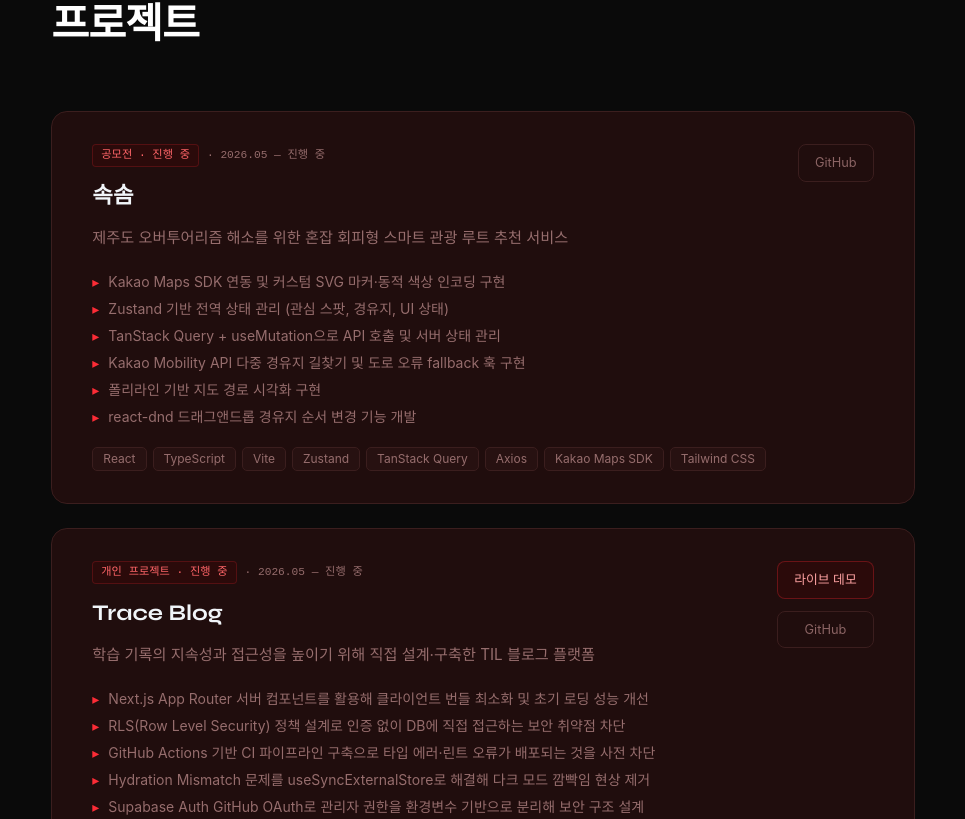
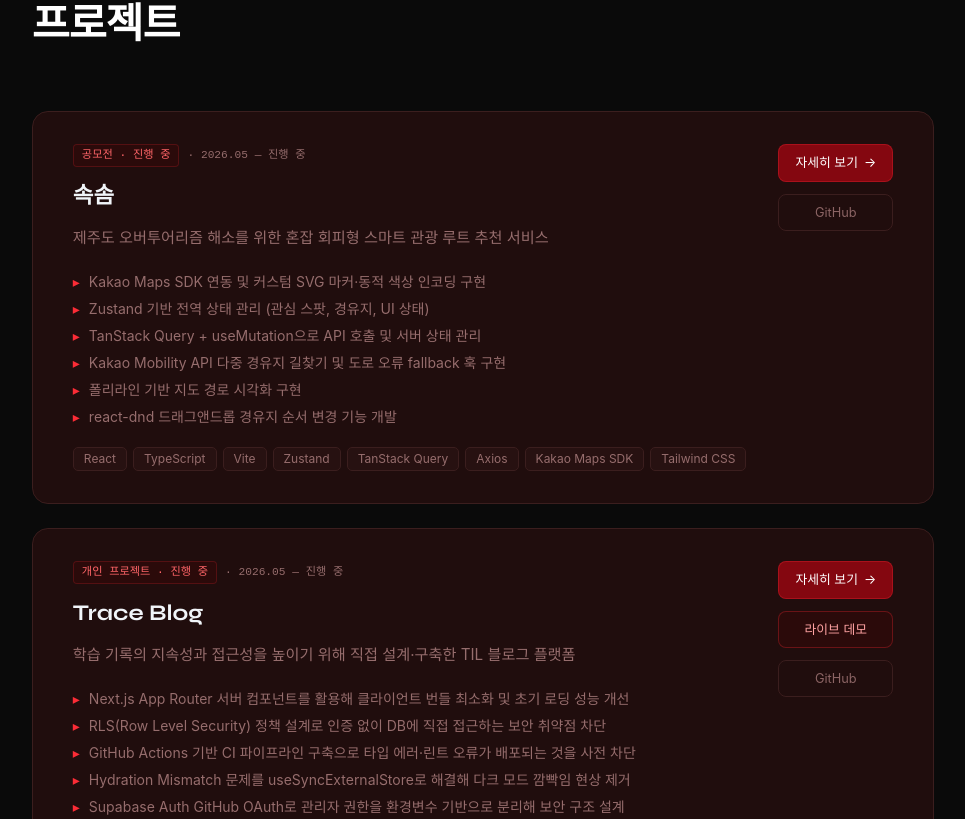
Before and after one commit to JiHy0ung/Portfolio-2026, a React (Vite) app: page / in a window 1280 px wide. Shown: the part 1721-2540 px from the top of the page, without its empty margins (157-1122 px from the left). Built offline with nearby package versions, Linux system fonts and the light colour scheme; a web font is replaced by a local one.

Commit message:
feat: 프로젝트 카드 자세히 보기 버튼 추가

```diff
--- a/src/components/sections/Projects.tsx
+++ b/src/components/sections/Projects.tsx
@@ -81,7 +81,27 @@ function ProjectCard({ project }: { project: Project }) {
         w-full md:w-auto
         "
       >
-        {" "}
+        <button
+          onClick={(e) => {
+            e.stopPropagation();
+            navigate(`/projects/${project.id}`);
+          }}
+          className="
+            flex items-center justify-center gap-1.5
+            px-4 py-2 rounded-lg text-[0.8rem]
+            border transition-all duration-200
+            whitespace-nowrap
+            bg-red-800/80 border-red-500/30 text-white
+            hover:bg-red-700
+            group/btn
+          "
+        >
+          자세히 보기
+          <span className="group-hover/btn:translate-x-1 transition-transform duration-200">
+            →
+          </span>
+        </button>
+
         {project.links.map((link) => (
           <a
             key={link.label}
```
